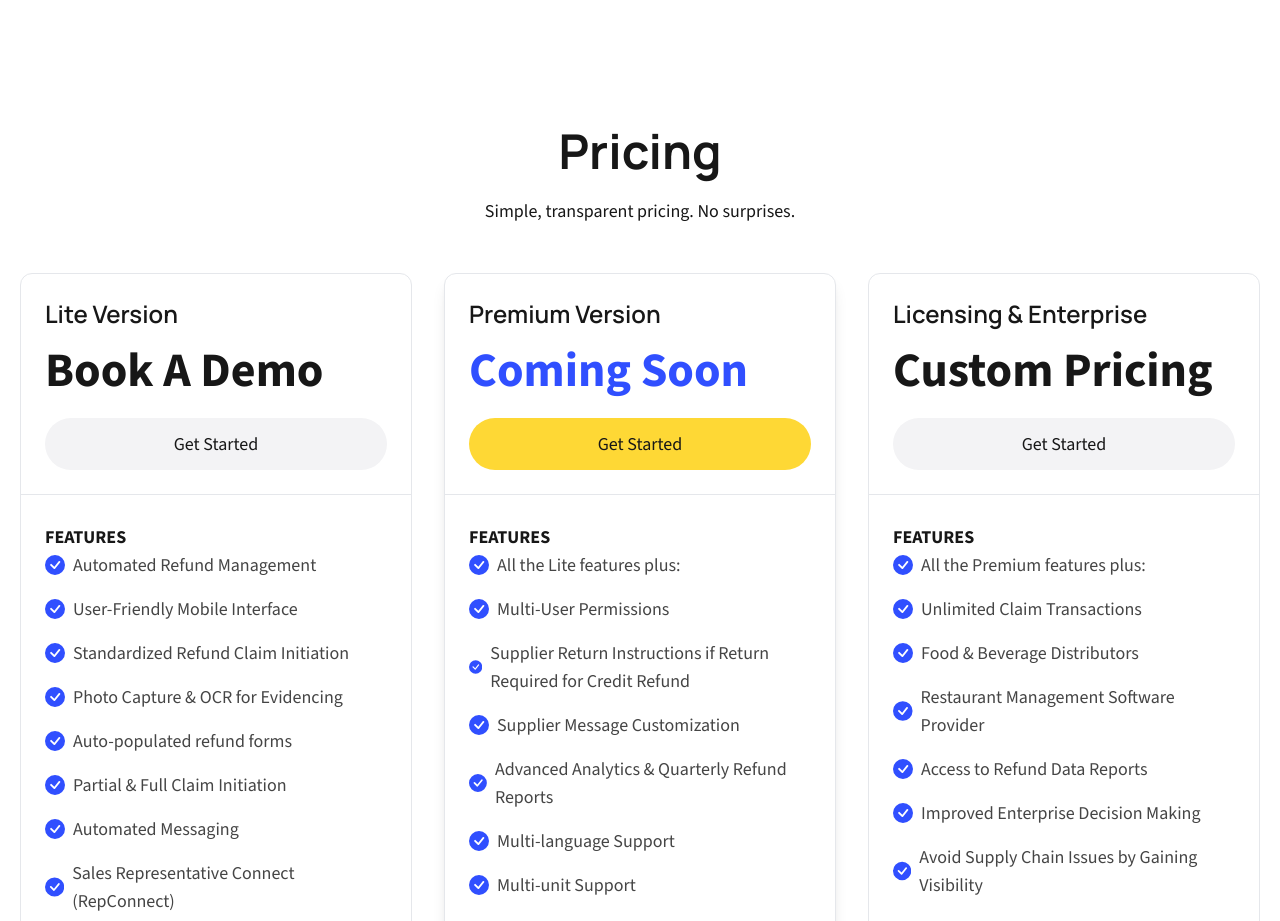
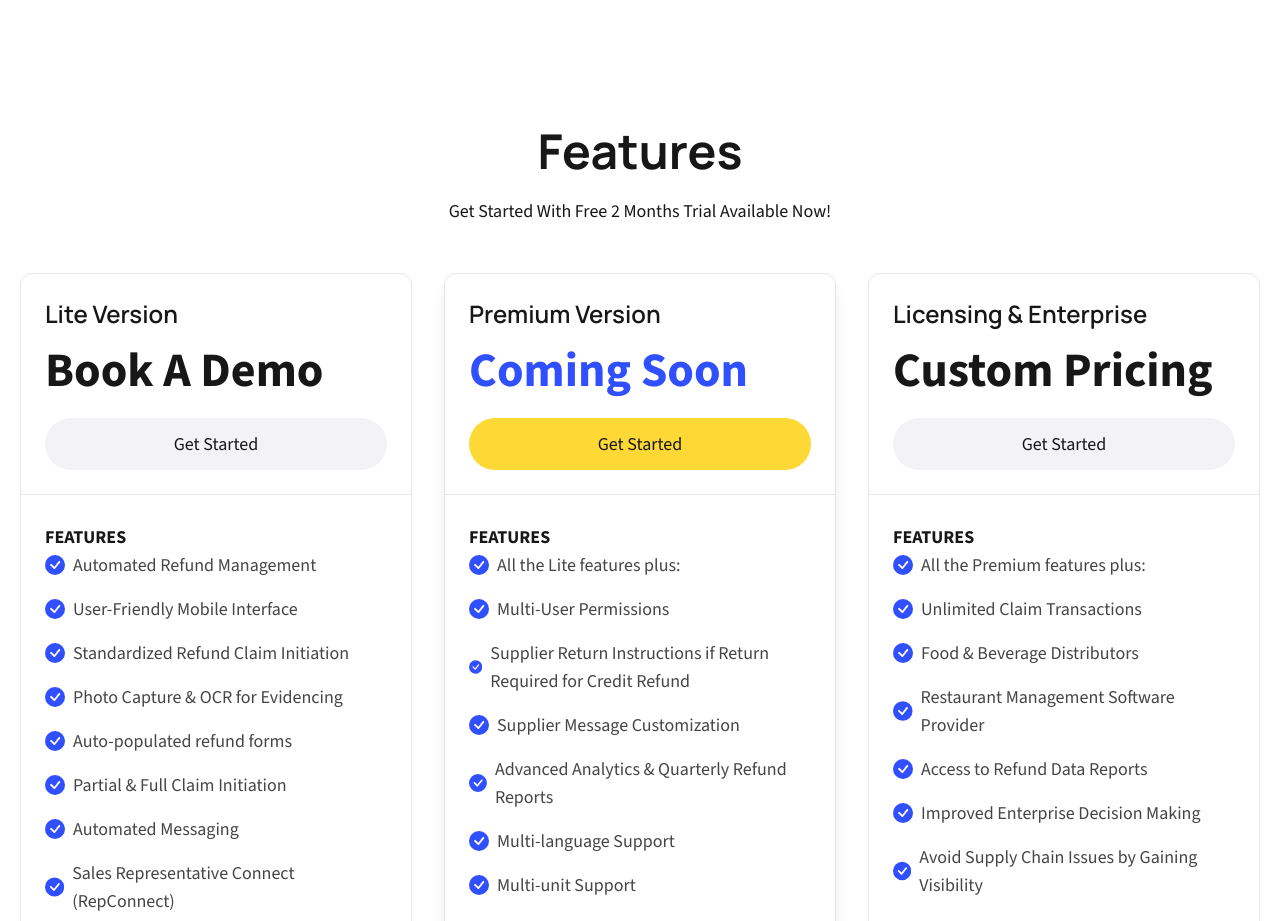
Before and after one commit to mahditasfin/butter-website-main, a Next.js app: page / in a window 1280 px wide. Shown: the part 2941-3862 px from the top of the page. Built offline with nearby package versions, Linux system fonts and the light colour scheme.

Commit message:
Update page.tsx

```diff
--- a/src/app/page.tsx
+++ b/src/app/page.tsx
@@ -19,8 +19,8 @@ const HomePage: React.FC = () => {
 
         <Section
           id="pricing"
-          title="Pricing"
-          description="Simple, transparent pricing. No surprises."
+          title="Features"
+          description="Get Started With Free 2 Months Trial Available Now!"
         >
           <Pricing />
         </Section>
```
